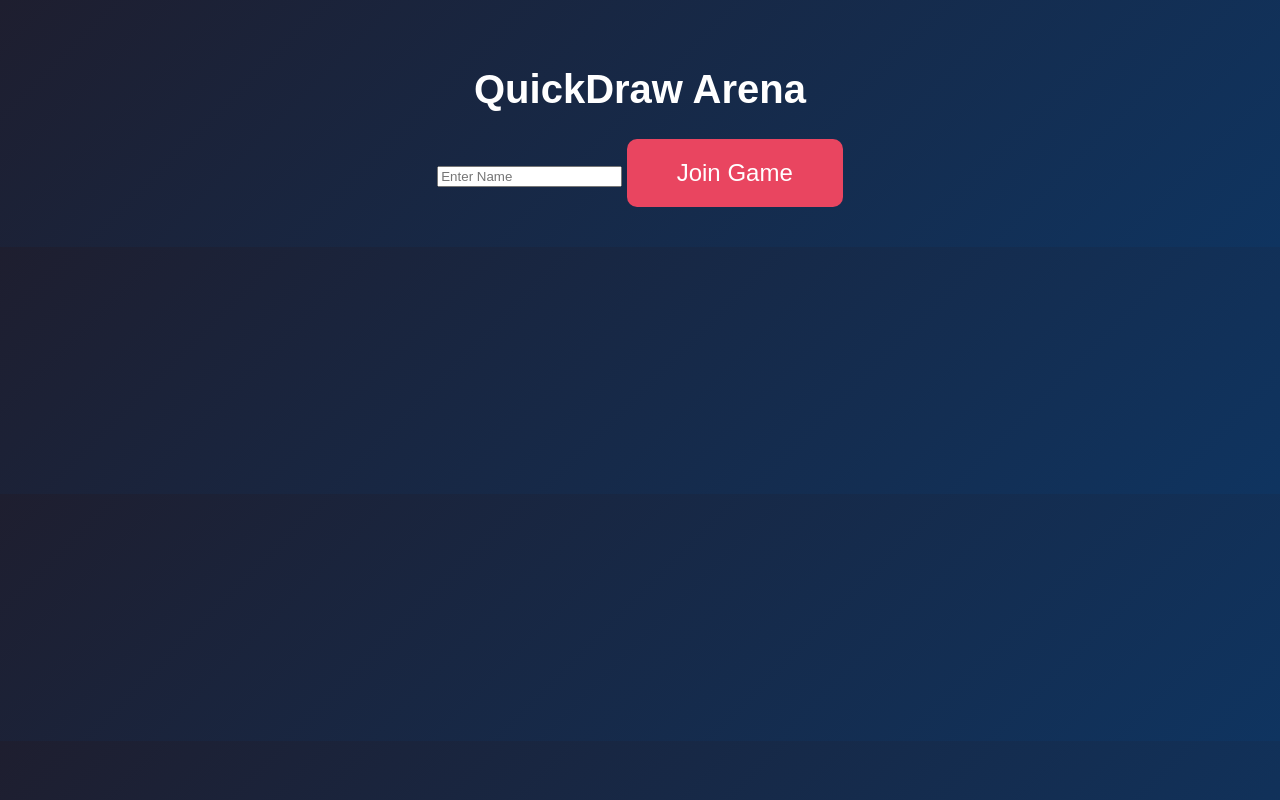
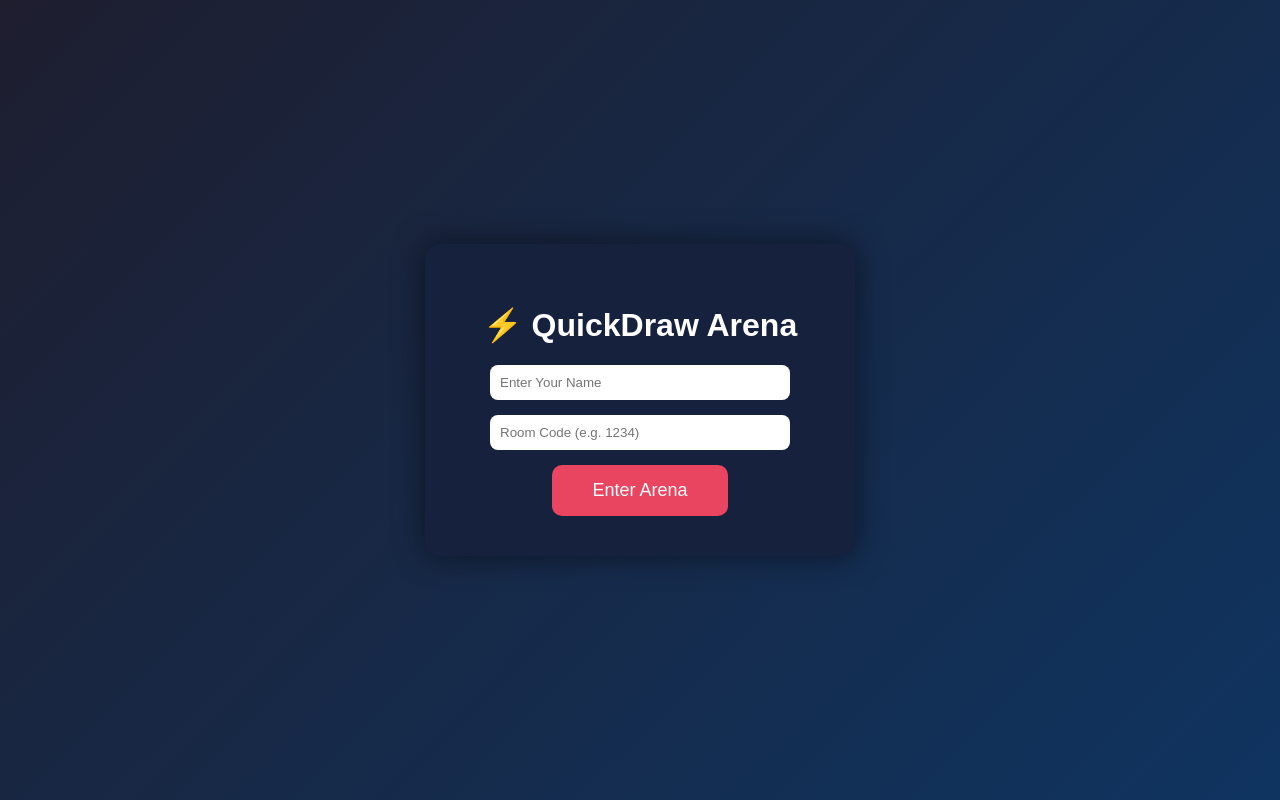
Before and after one commit to hrithik-sp/quickdraw-arena, a website: page public/index.html in a window 1280 px wide. Drawn offline with Linux system fonts and the light colour scheme.

Commit message:
Upgraded UI to real game experience

```diff
--- a/public/index.html
+++ b/public/index.html
@@ -5,16 +5,32 @@
   <link rel="stylesheet" href="style.css">
 </head>
 <body>
-  <h1>QuickDraw Arena</h1>
-  <input id="name" placeholder="Enter Name" />
-  <button onclick="joinGame()">Join Game</button>
+
+<div class="card">
+  <h1>⚡ QuickDraw Arena</h1>
+
+  <input id="name" placeholder="Enter Your Name" />
+  <input id="room" placeholder="Room Code (e.g. 1234)" />
+
+  <button onclick="joinGame()">Enter Arena</button>
+</div>
 
 <script>
   function joinGame() {
     const name = document.getElementById("name").value;
+    const room = document.getElementById("room").value || "arena1";
+
+    if (!name) {
+      alert("Enter your name");
+      return;
+    }
+
     localStorage.setItem("playerName", name);
+    localStorage.setItem("roomCode", room);
+
     window.location.href = "/game.html";
   }
 </script>
+
 </body>
 </html>
--- a/public/style.css
+++ b/public/style.css
@@ -1,37 +1,62 @@
 body {
-  text-align: center;
+  margin: 0;
   font-family: Arial, sans-serif;
   background: linear-gradient(135deg, #1e1e2f, #0f3460);
   color: white;
-  margin: 0;
-  padding: 40px;
+  display: flex;
+  justify-content: center;
+  align-items: center;
+  height: 100vh;
+  transition: background 0.3s;
 }
 
-h1 {
-  font-size: 40px;
+.card {
+  background: #16213e;
+  padding: 40px;
+  border-radius: 15px;
+  text-align: center;
+  width: 350px;
+  box-shadow: 0 0 30px rgba(0,0,0,0.5);
+}
+
+input {
+  display: block;
+  margin: 15px auto;
+  padding: 10px;
+  width: 80%;
+  border-radius: 8px;
+  border: none;
+}
+
+button {
+  padding: 15px 40px;
+  font-size: 18px;
+  border-radius: 10px;
+  border: none;
+  background: #e94560;
+  color: white;
+  cursor: pointer;
+  transition: 0.2s;
+}
+
+button:hover {
+  transform: scale(1.05);
+}
+
+button:disabled {
+  background: gray;
+  cursor: not-allowed;
+}
+
+.drawMode {
+  background: linear-gradient(135deg, #e94560, #ff2e63);
 }
 
 #status {
   font-size: 28px;
-  margin: 30px;
-}
-
-button {
-  padding: 20px 50px;
-  font-size: 24px;
-  border: none;
-  border-radius: 10px;
-  cursor: pointer;
-  background: #e94560;
-  color: white;
-  transition: 0.2s;
-}
-
-button:hover {
-  transform: scale(1.1);
+  margin: 20px;
 }
 
 #players {
-  margin-top: 40px;
-  font-size: 20px;
+  margin-top: 20px;
 }
```
Also changed, not shown: public/client.js (+16 -6 lines). Lines whose indentation alone changed are shown as unchanged.
